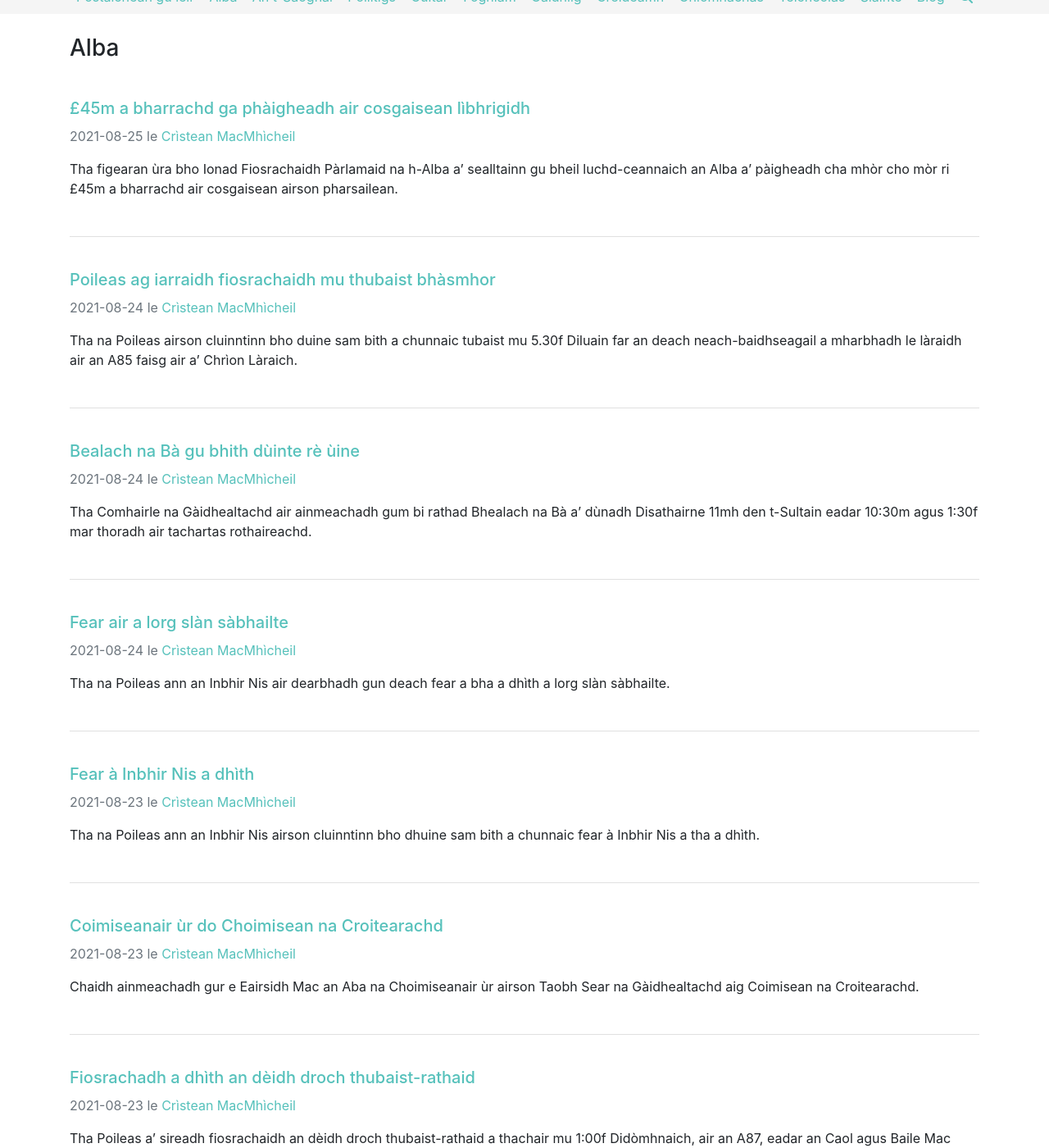
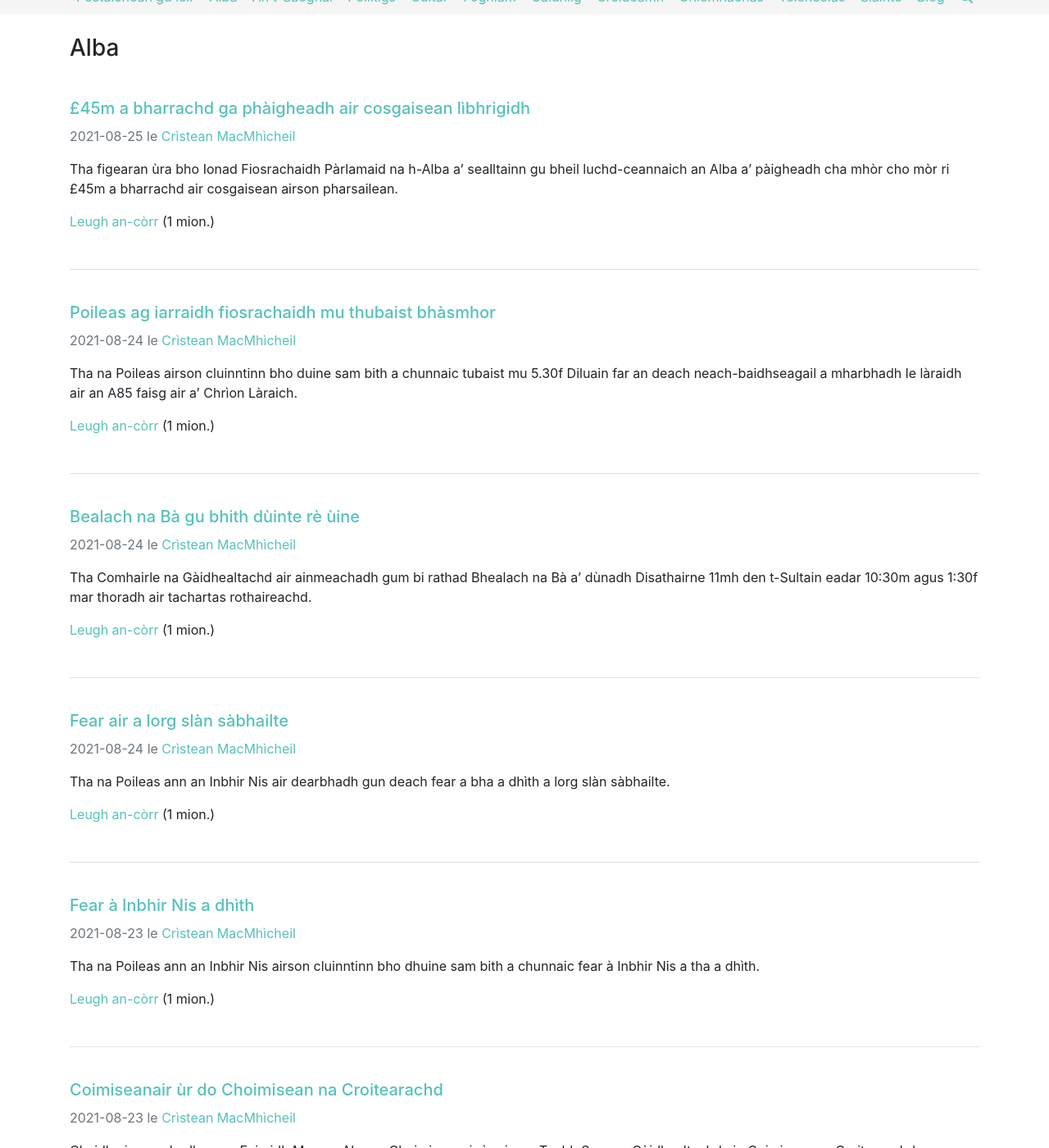
Before and after one commit to criomagan/criomagan.github.io, a Jekyll site: the page built from category/alba.md, in a window 1280 px wide and 1400 px high, scrolled down 268 px. Shown: the whole window at 82% size. Built offline with Jekyll 4.4.1, drawn with Linux system fonts in a browser that asks for light colours; nearby versions of some CDN libraries; some of the changed text lies outside the part shown.

Commit message:
Update category.html

```diff
--- a/_layouts/category.html
+++ b/_layouts/category.html
@@ -23,6 +23,11 @@ layout: page
         <p class="text-muted">{{ post.date | date: "%Y-%m-%d" }} le <a href="#">Crìstean MacMhìcheil</a></p>
       {% endif %}
       <p>{{ post.excerpt }}</p>
+      <p class="reading-time" title="Estimated read time">
+        <a href="{{ site.baseurl }}{{ post.url }}">Leugh an-còrr</a>
+        {% assign words = include.content | strip_html | number_of_words %}
+        ({{ words | divided_by: 180 | plus: 1 }} mion.)
+      </p>
     </div>
   </div>
   <div class="section-divider"></div>
```
